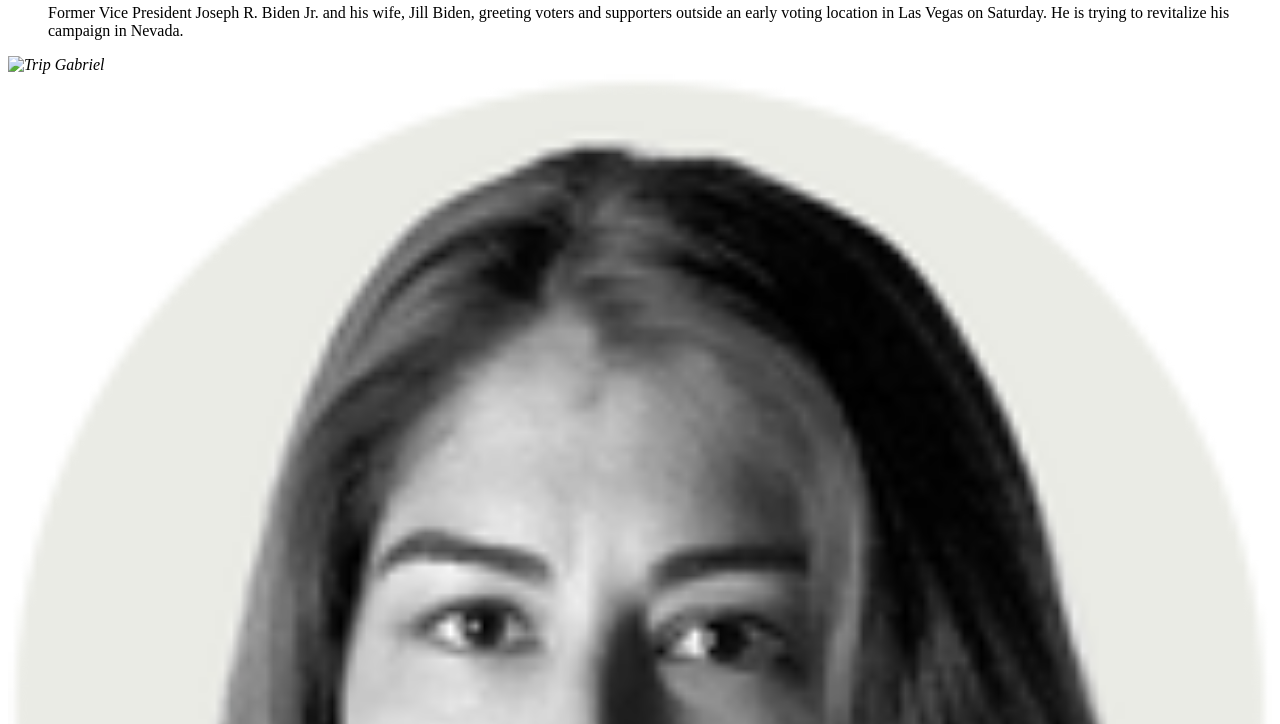
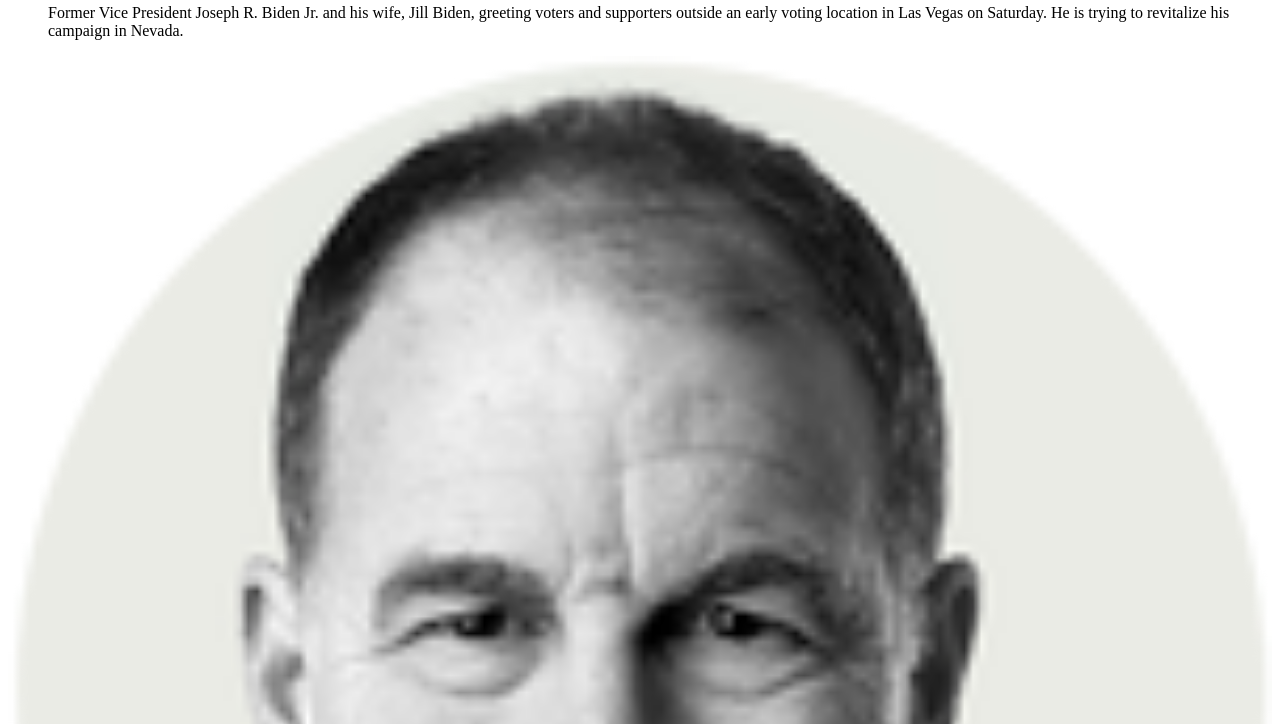
Before and after one commit to emnraa/create-the-elements, a plain HTML site: page journalism/index.html in a window 1280 px wide. Shown: the part 1136-1860 px from the top of the page. Drawn offline with Linux system fonts and the light colour scheme; the site is published under a folder, as on GitHub Pages, so addresses that start at the root find nothing.

Commit message:
added .. to all images and video src

```diff
--- a/journalism/index.html
+++ b/journalism/index.html
@@ -135,7 +135,11 @@
             title="Trip Gabriel"
             target="_blank"
           ></a>
-          <img src="/images/trip-gabriel.png" alt="Trip Gabriel" width="100%" />
+          <img
+            src="../images/trip-gabriel.png"
+            alt="Trip Gabriel"
+            width="100%"
+          />
 
           <a
             href="https://www.nytimes.com/by/rebecca-r-ruiz"
```
Also changed, not shown: anatomy-and-navigation/index.html (+1 -1 lines), card/index.html (+1 -1 lines), common-elements/index.html (+2 -2 lines).
